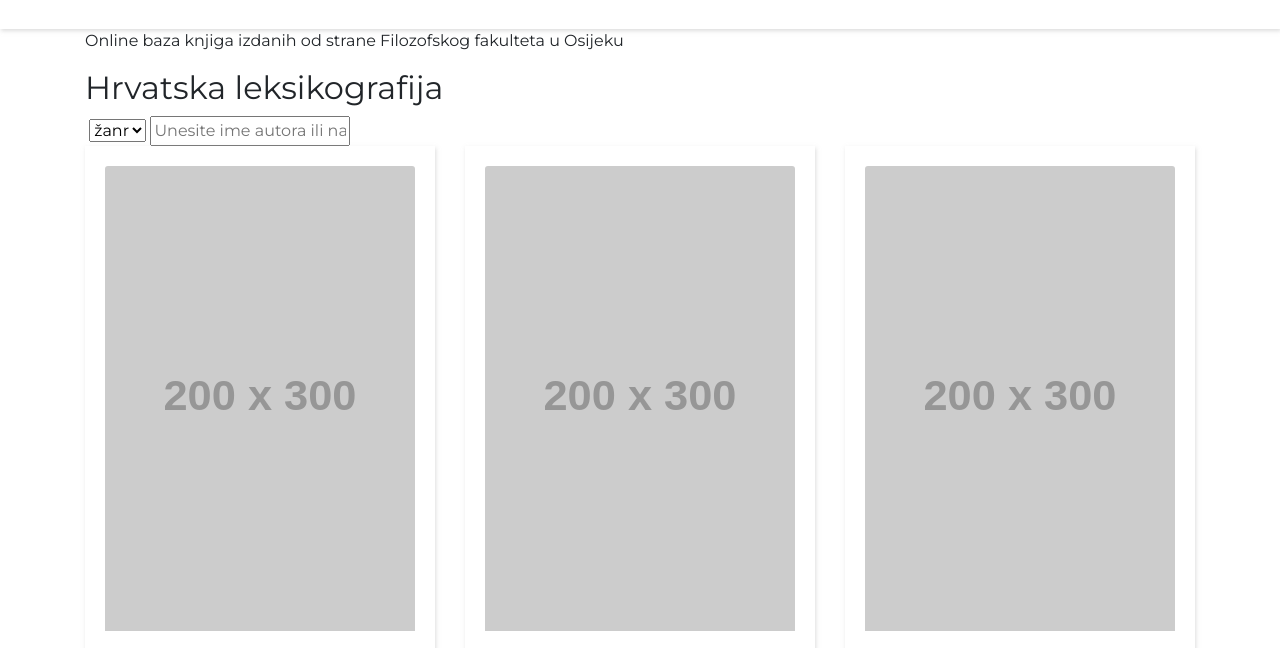
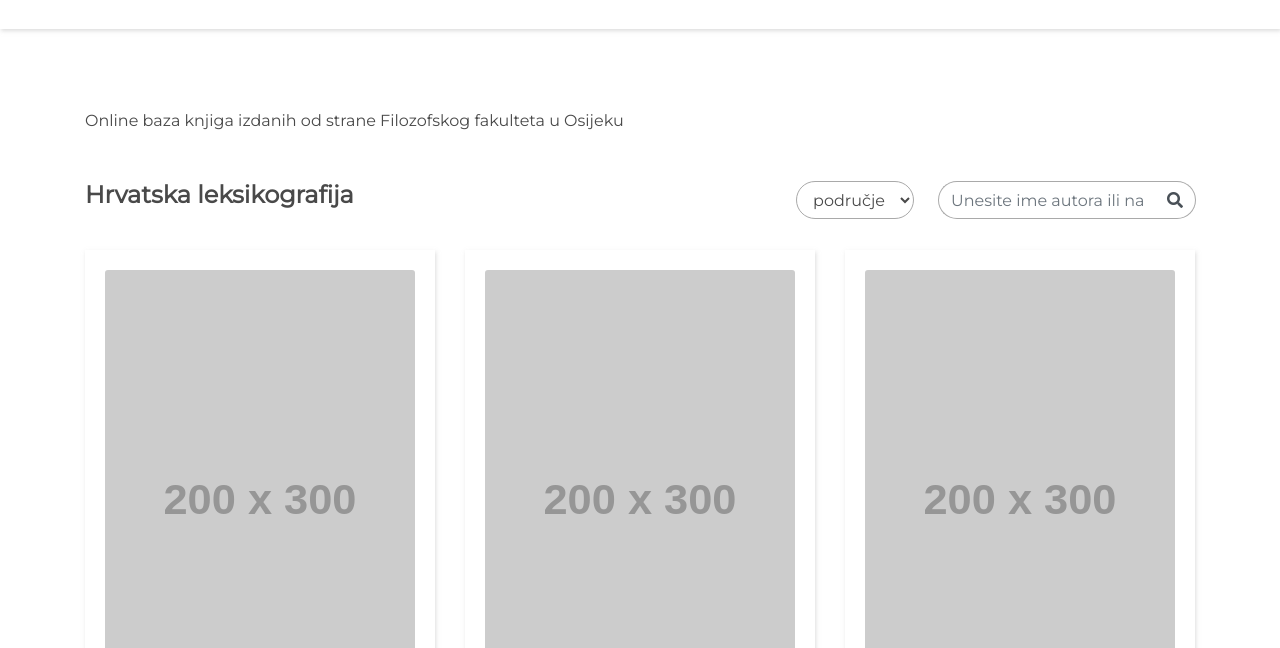
Before and after one commit to amihaljevic/FFOSDigitalization, a website: page index.html in a window 1280 px wide. Shown: the part 126-774 px from the top of the page. Drawn offline with nearby package versions, Linux system fonts and the light colour scheme; files that its build step writes are made by us from their sources; placeholder pictures from the web are drawn by us; files whose address does not match are found by name.

Commit message:
Main section header done

```diff
--- a/index.html
+++ b/index.html
@@ -13,6 +13,7 @@
     <link rel="shortcut icon" href="bobcatsss.ico" type="image/x-icon"> -->
     <link rel="stylesheet" href="normalize.css">
     <link rel="stylesheet" href="https://use.fontawesome.com/releases/v5.0.10/css/all.css" integrity="sha384-+d0P83n9kaQMCwj8F4RJB66tzIwOKmrdb46+porD/OvrJ+37WqIM7UoBtwHO6Nlg" crossorigin="anonymous">
+    <link rel="stylesheet" href="https://use.fontawesome.com/releases/v5.0.12/css/all.css" integrity="sha384-G0fIWCsCzJIMAVNQPfjH08cyYaUtMwjJwqiRKxxE/rx96Uroj1BtIQ6MLJuheaO9" crossorigin="anonymous">
     <link rel="stylesheet" href="https://stackpath.bootstrapcdn.com/bootstrap/4.1.0/css/bootstrap.min.css" integrity="sha384-9gVQ4dYFwwWSjIDZnLEWnxCjeSWFphJiwGPXr1jddIhOegiu1FwO5qRGvFXOdJZ4" crossorigin="anonymous">
     <link rel="stylesheet" href="dist/base.min.css">
     <title>FFOS Digitalizacija</title>
@@ -32,14 +33,22 @@
     <main class="main">
         <div class="container">
             <p>Online baza knjiga izdanih od strane Filozofskog fakulteta u Osijeku</p>
-            <section>
+            <section class="main-header">
                 <h2>Hrvatska leksikografija</h2>
-                <form action="">
-                    <label for=""></label>
-                    <select name="" id="">
-                        <option value="">žanr</option>
+                <form action="" class="form-inline">
+                    <label for="genre" class="sr-only">Odaberite područje</label>
+                    <select name="genre" id="genre" class="form-control">
+                        <option value="">područje</option>
                     </select>
-                    <input type="text" name="" id="" placeholder="Unesite ime autora ili naziva knjige">
+                    <div class="input-group">
+                        <label for="search" class="sr-only">Pretraži</label>
+                        <input type="text" name="search" id="search" class="form-control" placeholder="Unesite ime autora ili naziva knjige">
+                        <div class="input-group-prepend">
+                            <div class="input-group-text">
+                                <i class="fas fa-search"></i>
+                            </div>
+                        </div>
+                    </div>
                 </form>
             </section>
             <section class="row">
--- a/src/scss/base.scss
+++ b/src/scss/base.scss
@@ -1,4 +1,9 @@
 @import "layout/_header.scss";
+@import "layout/_main.scss";
+
 @import "components/_card.scss";
+@import "components/_input.scss";
+
 @import "objects/_button.scss";
+
 @import "variables/_typography.scss";
--- /dev/null
+++ b/src/scss/components/_input.scss
@@ -0,0 +1,34 @@
+.form-control {
+    border-radius: 30px;
+    border: 1px solid #a9a9a9;
+    color: #494949;
+
+    &:focus {
+        border-color: #a9a9a9;
+        box-shadow: none;
+    }
+}
+
+// select.form-control {
+//     appearance: none;
+// }
+
+input.form-control {
+    border-right: none;
+}
+
+.input-group>.form-control:not(:first-child) {
+    border-top-left-radius: 30px;
+    border-bottom-left-radius: 30px;
+}
+
+.input-group>.input-group-prepend:not(:first-child)>.input-group-text {
+    border-top-right-radius: 30px;
+    border-bottom-right-radius: 30px;
+}
+
+.input-group-text {
+    background-color: #fff;
+    border: 1px solid #a9a9a9;
+    border-left: none;
+}
--- /dev/null
+++ b/src/scss/layout/_main.scss
@@ -0,0 +1,19 @@
+.main {
+    padding: 5rem 0;
+}
+
+.main-header {
+    padding: 2rem 0;
+
+    h2 {
+        display: inline-block;
+    }
+
+    .form-inline {
+        float: right;
+    }
+
+    select.form-control {
+        margin-right: 1.5rem;
+    }
+}
--- a/src/scss/variables/_typography.scss
+++ b/src/scss/variables/_typography.scss
@@ -1,3 +1,9 @@
 body {
     font-family: "Montserrat", sans-serif;
+    color: #494949;
 }
+
+.main-header h2 {
+    font-size: 1.5rem;
+    font-weight: 700;
+}
```
